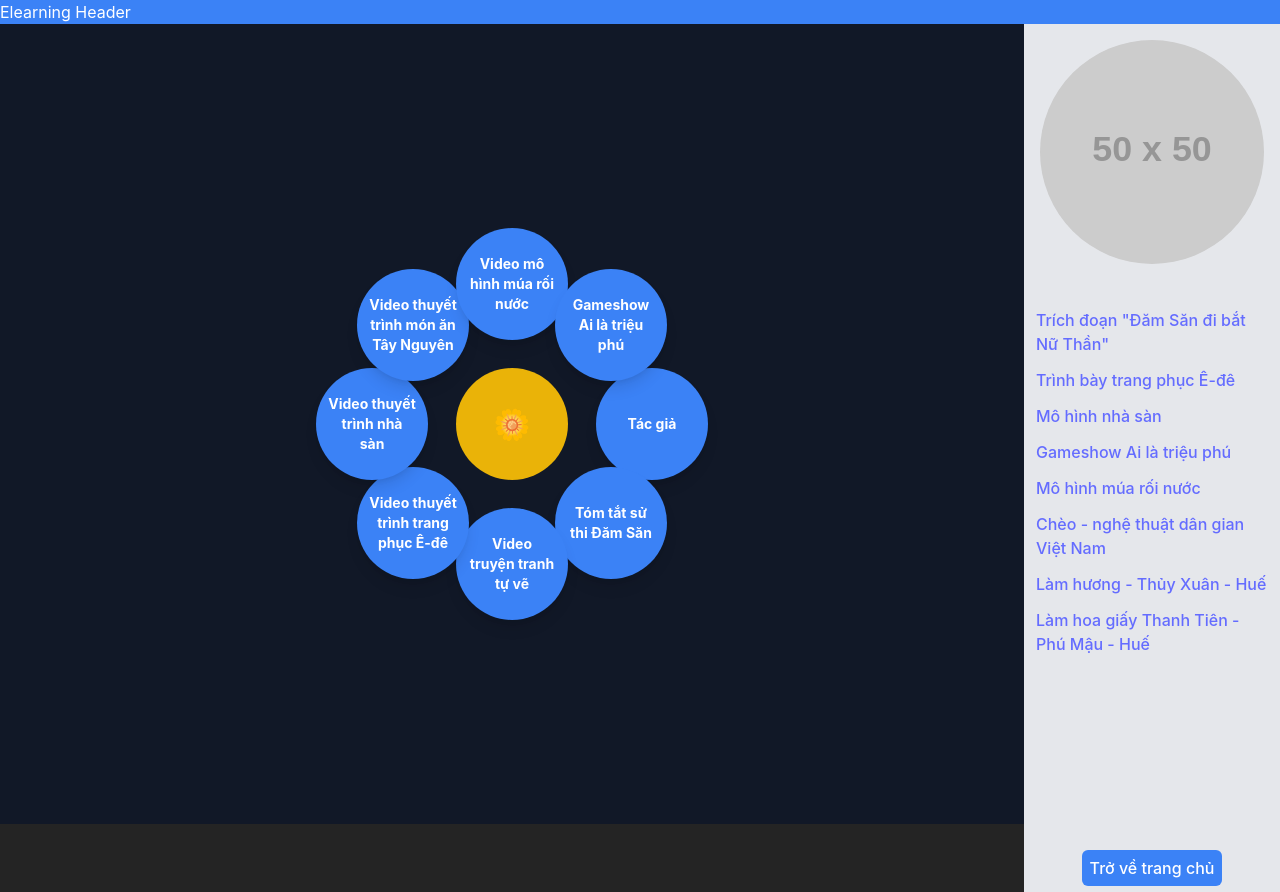
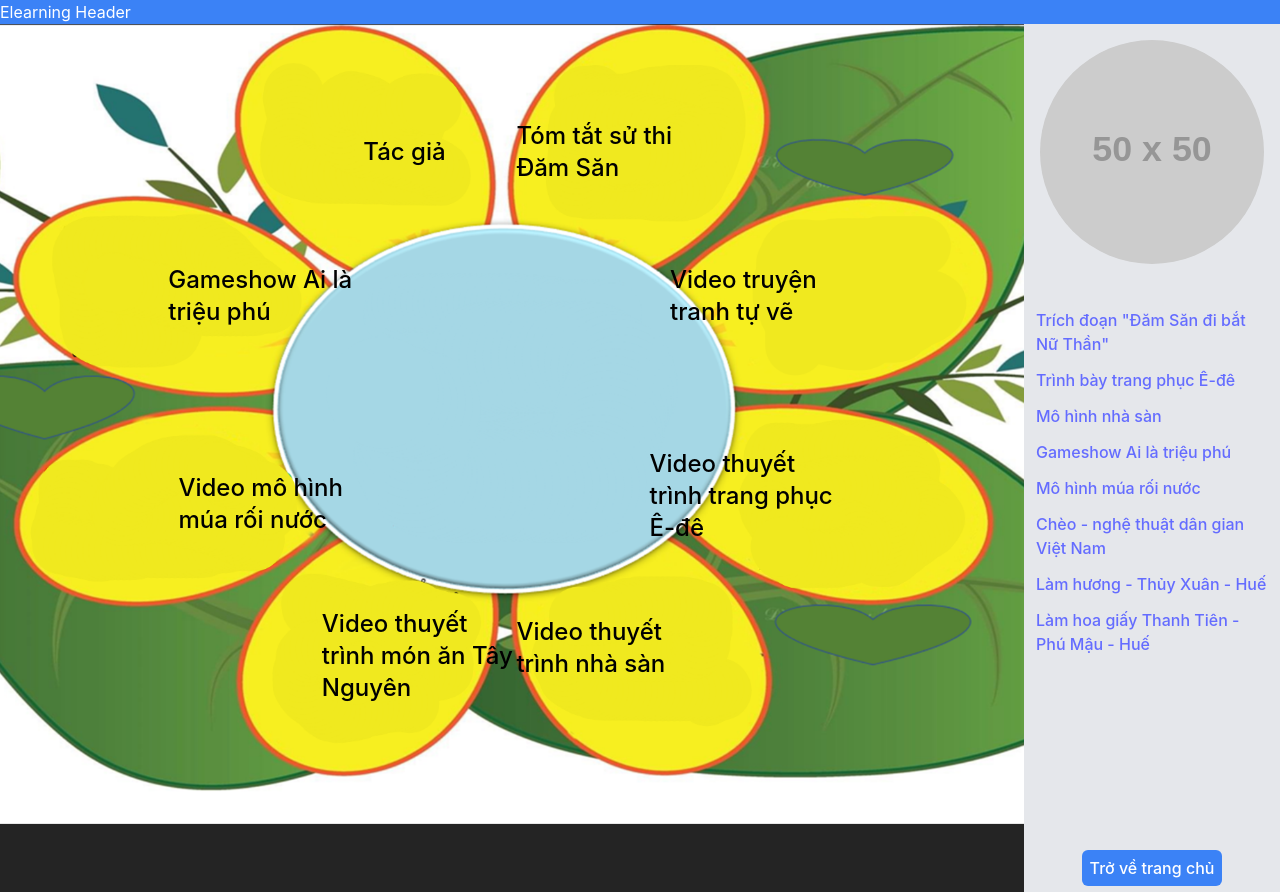
Before and after one commit to rumdien113/elearning, a React (Vite) app: page / in a window 1280 px wide. Built offline with nearby package versions, Linux system fonts and the light colour scheme.

Commit message:
Update homepage and lesson 4

```diff
--- a/src/components/button.jsx
+++ b/src/components/button.jsx
@@ -8,13 +8,13 @@ const ArrowButton = ({ text, onClick, className = "" }) => {
         transition
         flex items-center
         justify-center
+        text-2xl
         ${className}
       `}
       style={{
-        // Màu nền của nút
-        backgroundColor: "#2563eb",
-        // Cắt hình dạng mũi tên
-        clipPath: "polygon(10% 0%, 90% 0%, 100% 50%, 90% 100%, 10% 100%, 0% 50%)",
+        backgroundColor: "#2541eb",
+        // clipPath: "polygon(10% 0%, 90% 0%, 100% 50%, 90% 100%, 10% 100%, 0% 50%)",
+        clipPath: "polygon(5% 0%, 95% 0%, 100% 50%, 95% 100%, 5% 100%, 0% 50%)",
       }}
       onClick={onClick}
     >
--- a/src/components/question.jsx
+++ b/src/components/question.jsx
@@ -3,15 +3,18 @@ const Question = ({ children }) => {
     <div
       className={`
         text-white
-        px-6 py-2
+        px-28 py-2
         hover:bg-blue-700
         transition
         flex items-center
         justify-center
+        w-full
+        text-2xl
       `}
       style={{
-        backgroundColor: "#2563eb",
-        clipPath: "polygon(10% 0%, 90% 0%, 100% 50%, 90% 100%, 10% 100%, 0% 50%)",
+        backgroundColor: "#2541eb",
+        // clipPath: "polygon(10% 0%, 90% 0%, 100% 50%, 90% 100%, 10% 100%, 0% 50%)",
+        clipPath: "polygon(7% 0%, 93% 0%, 95% 50%, 93% 100%, 7% 100%, 5% 50%)",
       }}
     >
       {children}
--- a/src/pages/Home.jsx
+++ b/src/pages/Home.jsx
@@ -1,40 +1,41 @@
 import { Link } from 'react-router-dom';
+import background_home from '../assets/images/background_home.png';
 
 const Home = () => {
   const buttons = [
-    { label: 'Tác giả', to: '/lesson1' },
-    { label: 'Tóm tắt sử thi Đăm Săn', to: '/lesson2' },
-    { label: 'Video truyện tranh tự vẽ', to: '/lesson3' },
-    { label: 'Video thuyết trình trang phục Ê-đê', to: '/lesson4' },
-    { label: 'Video thuyết trình nhà sàn', to: '/lesson5' },
-    { label: 'Video thuyết trình món ăn Tây Nguyên', to: '/lesson6' },
-    { label: 'Video mô hình múa rối nước', to: '/lesson7' },
-    { label: 'Gameshow Ai là triệu phú', to: '/lesson8' },
+    { label: 'Tác giả', to: '/lesson1', position: { top: '16%', left: '39.5%' } },
+    { label: 'Tóm tắt sử thi Đăm Săn', to: '/lesson2', position: { top: '16%', left: '60%' } },
+    { label: 'Video truyện tranh tự vẽ', to: '/lesson3', position: { top: '34%', left: '75%' } },
+    { label: 'Video thuyết trình trang phục Ê-đê', to: '/lesson4', position: { top: '59%', left: '73%' } },
+    { label: 'Video thuyết trình nhà sàn', to: '/lesson5', position: { top: '78%', left: '60%' } },
+    { label: 'Video thuyết trình món ăn Tây Nguyên', to: '/lesson6', position: { top: '79%', left: '41%' } },
+    { label: 'Video mô hình múa rối nước', to: '/lesson7', position: { top: '60%', left: '27%' } },
+    { label: 'Gameshow Ai là triệu phú', to: '/lesson8', position: { top: '34%', left: '26%' } },
   ];
 
   return (
-    <div className="flex flex-col items-center justify-center h-screen bg-gray-900 text-white">
-      <div className="relative w-64 h-64">
-        <div className="absolute w-28 h-28 bg-yellow-500 rounded-full flex items-center justify-center text-black font-bold left-1/2 top-1/2 transform -translate-x-1/2 -translate-y-1/2">
-          <div className='text-3xl'>
-            🌼
-          </div>
-        </div>
-        {buttons.map((button, index) => {
-          const angle = (index * 45) * (Math.PI / 180);
-          const x = Math.cos(angle) * 140;
-          const y = Math.sin(angle) * 140;
-          return (
+    <div
+      className="relative flex items-center justify-center h-screen bg-cover bg-center"
+      style={{ backgroundImage: `url(${background_home})` }}
+    >
+      <div className="relative w-full h-full">
+        {buttons.map((button, index) => (
           <Link
             key={index}
             to={button.to}
-              className="absolute w-28 h-28 bg-blue-500 hover:bg-blue-600 text-white flex items-center justify-center rounded-full shadow-lg transition duration-300 ease-in-out text-center text-sm font-bold p-3"
-              style={{ left: `calc(50% + ${x}px - 56px)`, top: `calc(50% + ${y}px - 56px)` }}
+            className="absolute px-3 py-1 bg-none text-black rounded-full text-2xl transition break-words"
+            style={{
+              top: button.position.top,
+              left: button.position.left,
+              transform: 'translate(-50%, -50%)',
+              maxWidth: '220px',
+              whiteSpace: 'normal',
+              display: 'inline-block',
+            }}
           >
             {button.label}
           </Link>
-          );
-        })}
+        ))}
       </div>
     </div>
   );
--- a/src/pages/Lesson4.jsx
+++ b/src/pages/Lesson4.jsx
@@ -2,7 +2,7 @@ import { useState, useRef, useEffect } from "react";
 import start_screen from "../assets/images/start.png"
 import background_screen from "../assets/images/background.png"
 import { Toaster, toast } from "react-hot-toast";
-import ArowButton from "../components/button"
+import ArrowButton from "../components/button"
 import Question from "../components/question";
 const Lesson4 = () => {
   const [isStarted, setIsStarted] = useState(false);
@@ -150,17 +150,11 @@ const Lesson4 = () => {
               Bạn đã trả lời sai. Bạn sẽ nhận được số tiền thưởng là: &nbsp;
               {currentQuestion === 0
                 ? "$0"
-                : moneyPyramid.find((m) => m.id === questions.length - currentQuestion).amount}
-            </p>
-            <p className="text-xl">
-              Bạn có muốn chơi lại không?
+                : moneyPyramid.find((m) => m.id === questions.length - currentQuestion + 1).amount}
             </p>
           </p>
           <div className="modal-action">
             <form method="dialog" className="space-x-5">
-              <button className="btn">
-                Đóng
-              </button>
               <button
                 className="btn"
                 onClick={() => {
@@ -176,25 +170,13 @@ const Lesson4 = () => {
         </div>
       </dialog>
       <div className="w-full h-full bg-black text-white flex flex-col items-center">
-        <dialog id="my_modal_1" className="modal">
-          <div className="modal-box">
-            <h3 className="font-bold text-lg">Hello!</h3>
-            <p className="py-4">Press ESC key or click the button below to close</p>
-            <div className="modal-action">
-              <form method="dialog">
-                {/* if there is a button in form, it will close the modal */}
-                <button className="btn">Close</button>
-              </form>
-            </div>
-          </div>
-        </dialog>
         <audio ref={audioRef} src="https://www.mboxdrive.com/wwtbam-intro.mp3" loop />
         {!isStarted ? (
           <div
             className="flex flex-col items-center justify-center w-full h-full bg-cover bg-center"
             style={{ backgroundImage: `url(${start_screen})` }}
           >
-            <ArowButton text="Bắt đầu" onClick={handleStartGame} className="mt-[650px]  text-2xl bold" />
+            <ArrowButton text="Bắt đầu" onClick={handleStartGame} className="mt-[650px]  text-2xl bold" />
           </div>
         ) : (
           <div className="w-full h-screen  relative overflow-hidden text-white">
@@ -208,15 +190,15 @@ const Lesson4 = () => {
                 <Question>
                   Câu {currentQuestion + 1}: {questions[currentQuestion].question}
                 </Question>
-                <div className="grid grid-cols-2 gap-4 mt-3">
+                <div className="grid grid-cols-2 gap-4 mt-[530px]">
                   {questions[currentQuestion].answers.map((ans, index) => (
-                    <ArowButton
+                    <ArrowButton
                       key={index}
                       onClick={() => handleAnswerClick(ans)}
                       className="bg-gray-700 py-2 px-4 rounded hover:bg-gray-600"
                       text={ans.text}
                     >
-                    </ArowButton>
+                    </ArrowButton>
                   ))}
                 </div>
               </div>
```
Lines whose indentation alone changed are shown as unchanged.
